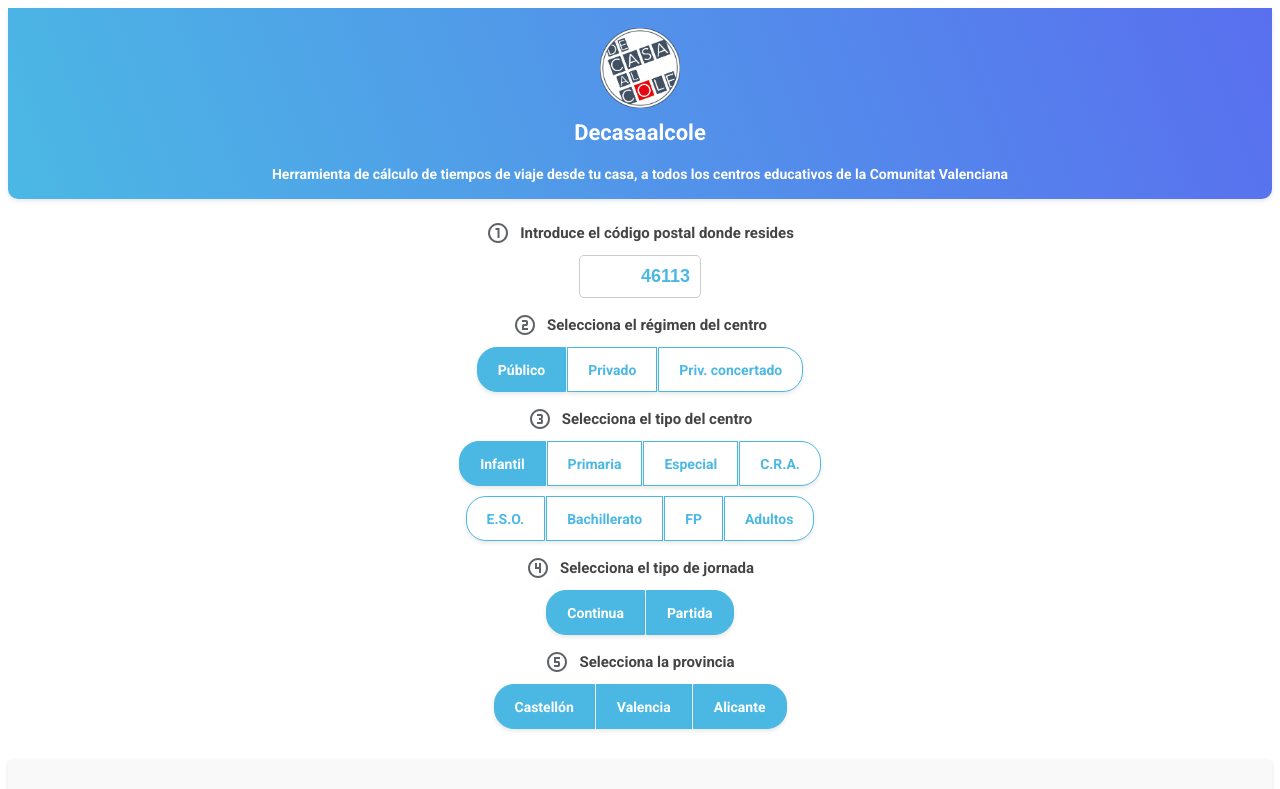
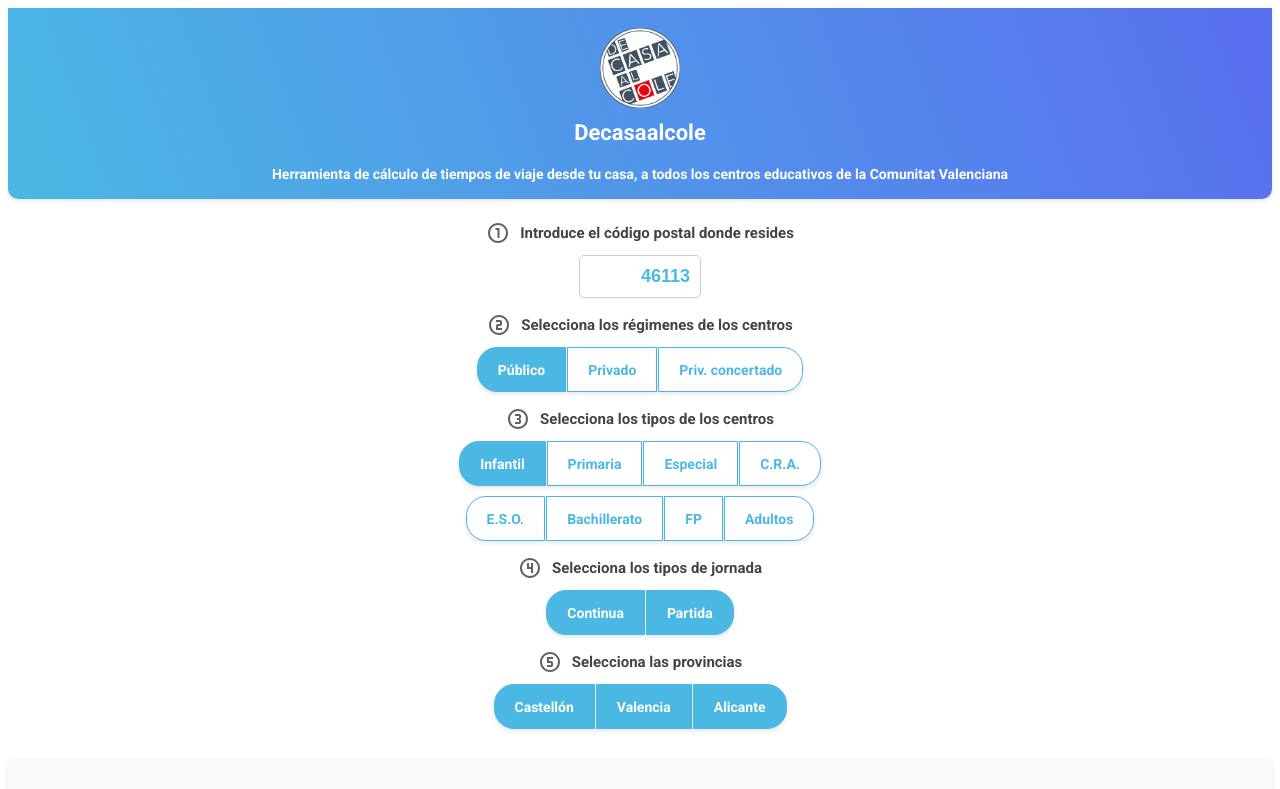
Before and after one commit to decasaalcole/decasaalcole.github.io, a React (Vite) app: page / in a window 1280 px wide. Shown: the top 789 px of the page. Built offline with nearby package versions, Linux system fonts and the light colour scheme.

Commit message:
modified filters texts

```diff
--- a/src/components/Finder.tsx
+++ b/src/components/Finder.tsx
@@ -27,7 +27,7 @@ export function Finder({ zipCode, setZipCode, regimens, setRegimens, types, setT
             <div className="step">
                 <div className="title">
                 <img src={Counter2} alt="" />
-                <span>Selecciona el régimen del centro</span>
+                <span>Selecciona los régimenes de los centros</span>
                 </div>
                 <div className="btns">
                     <Btn text="Público" value={SchoolRegimen.Public} selected={regimens.includes(SchoolRegimen.Public)} setSelected={setRegimens}/>
@@ -38,7 +38,7 @@ export function Finder({ zipCode, setZipCode, regimens, setRegimens, types, setT
             <div className="step">
                 <div className="title">
                 <img src={Counter3} alt="" />
-                <span>Selecciona el tipo del centro</span>
+                <span>Selecciona los tipos de los centros</span>
                 </div>
                 <div className="btns">
                     <Btn text="Infantil" value={SchoolType.Infantil} selected={types.includes(SchoolType.Infantil)} setSelected={setTypes   }/>
@@ -56,7 +56,7 @@ export function Finder({ zipCode, setZipCode, regimens, setRegimens, types, setT
             <div className="step">
                 <div className="title">
                 <img src={Counter4} alt="" />
-                <span>Selecciona el tipo de jornada </span>
+                <span>Selecciona los tipos de jornada </span>
                 </div>
                 <div className="btns">
                     <Btn text="Continua" value={SchoolDayType.Continue} selected={dayTypes.includes(SchoolDayType.Continue)} setSelected={setDayTypes}/>
@@ -66,7 +66,7 @@ export function Finder({ zipCode, setZipCode, regimens, setRegimens, types, setT
             <div className="step">
                 <div className="title">
                 <img src={Counter5} alt="" />
-                <span>Selecciona la provincia</span>
+                <span>Selecciona las provincias</span>
                 </div>
                 <div className="btns">
                     <Btn text="Castellón" value={Province.Castellon} selected={provinces.includes(Province.Castellon)} setSelected={setProvinces}/>
```
